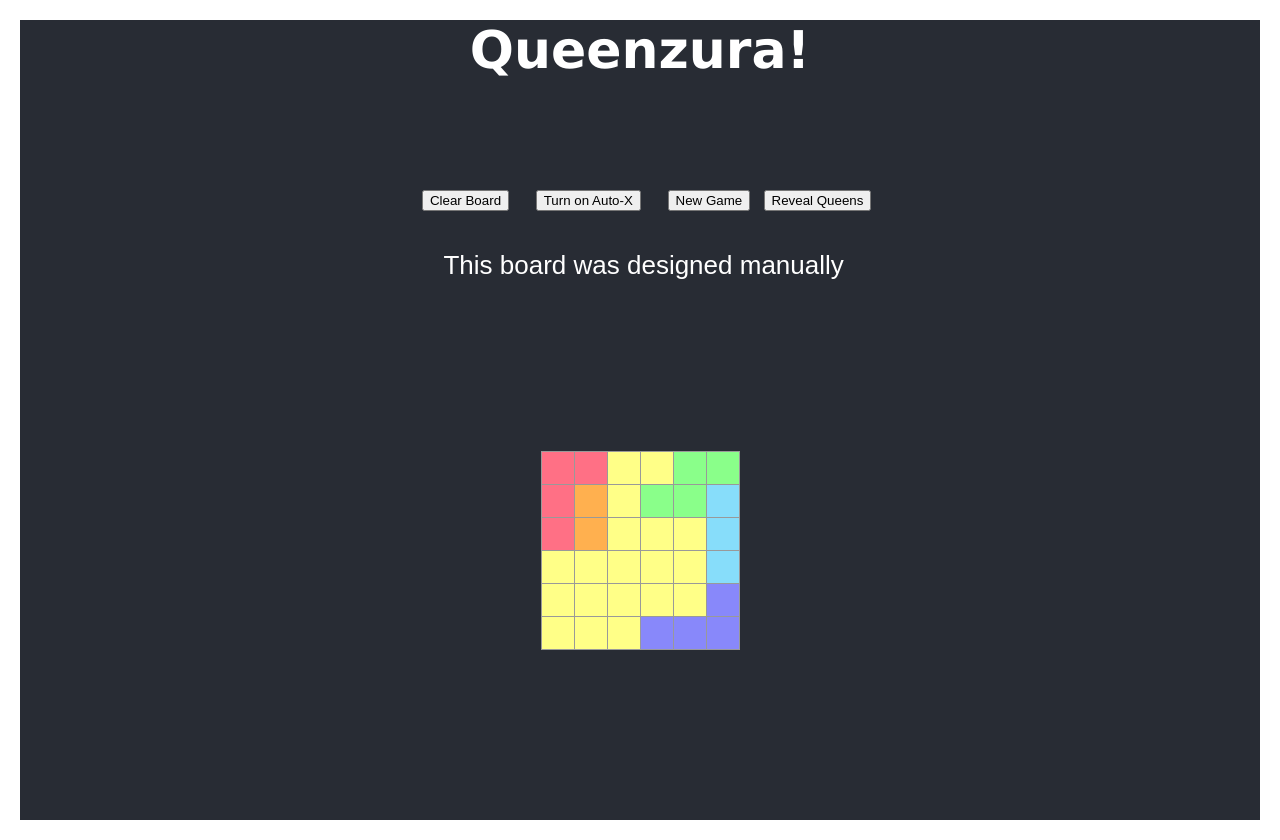
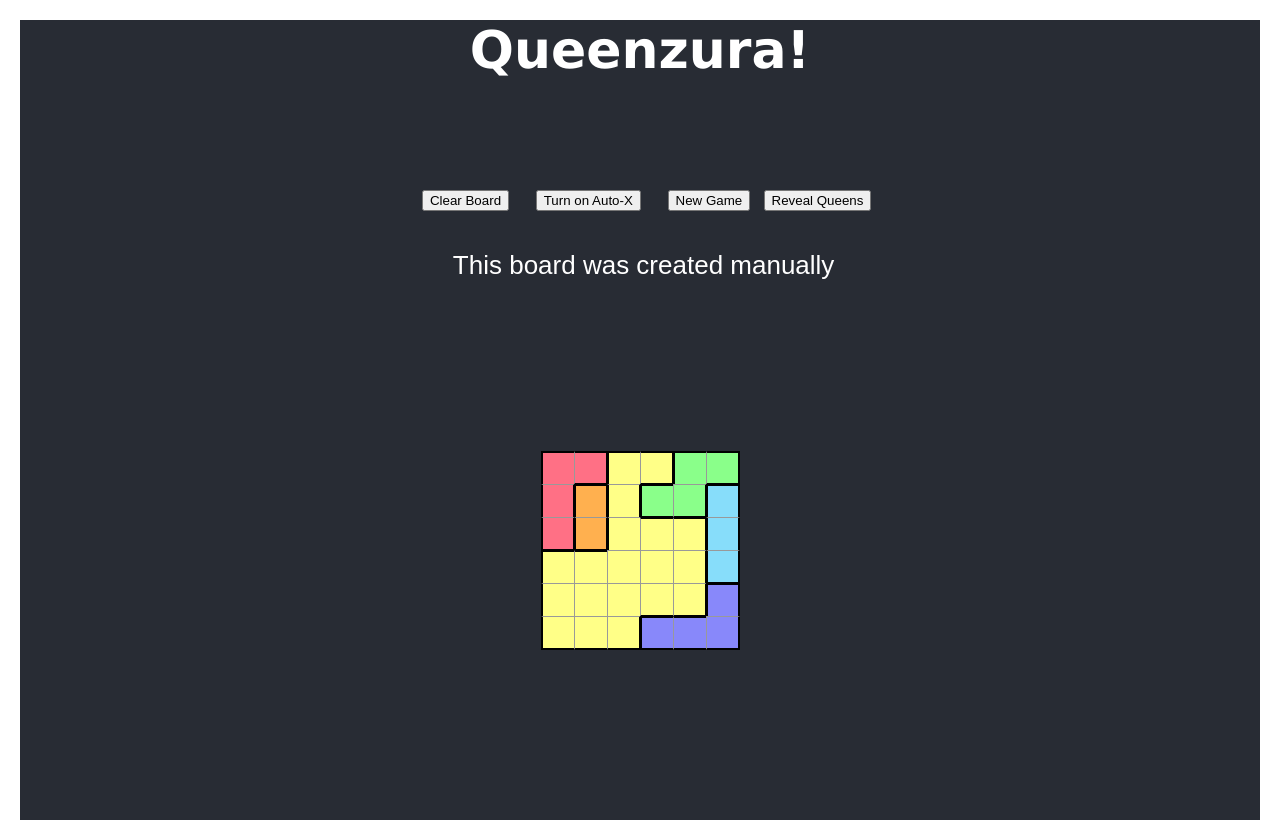
Before and after one commit to BeckyKoz/queenzura, a React (Create React App) app: page / in a window 1280 px wide. Built offline with nearby package versions, Linux system fonts and the light colour scheme.

Commit message:
Add black borders around color regions

```diff
--- a/src/App.js
+++ b/src/App.js
@@ -1,11 +1,28 @@
 import './App.css';
 import { useEffect, useState } from 'react';
 
-function Square({value, region, onSquareClick, idkey}) {
+function Square({value, region, regionTop, regionLeft, regionRight, regionBottom, onSquareClick, idkey}) {
+  let borderClasses = "";
+  // if (region) {
+  //   borderClasses = " borderTop ";
+  if (region !== regionTop) {
+    borderClasses += " borderTop "
+  }
+  if (region !== regionLeft) {
+    borderClasses += " borderLeft "
+  }
+  if (region !== regionRight) {
+    borderClasses += " borderRight "
+  }
+  if (region !== regionBottom) {
+    borderClasses += " borderBottom "
+  }
+
+
   return (
     <button
       key={`id${idkey}`}
-      className={`square region${region}`}
+      className={`square region${region} ${borderClasses}`}
       onClick={onSquareClick}>
         {value}
     </button>
@@ -24,7 +41,7 @@
   const Makers = Object.freeze({
     MADDY: "designed by Maddy",
     AUTO: "automatically generated",
-    MANUAL: "designed manually",
+    MANUAL: "created manually",
   });
 
   const allBoards = [
@@ -371,14 +388,7 @@
   }
 
   function generateBoard() {
-    const len = allBoards.length;
-    const choice = Math.floor(Math.random() * len);
-    setBoardChoice(choice);
-    const newLength = allBoards[choice].regions.length;
-    setRegions(allBoards[choice].regions);
-    setBoardLength(newLength);
-    setSolutionIndexPairs(allBoards[choice].solutionIndexPairs);
-    setSquares(generateEmptyBoard(newLength));
+
   }
 
   function generateRandomIndex(boardLen) {
@@ -565,7 +575,7 @@
     return (
       <button
         className={'clearboard'}
-        onClick={() => setSquares(generateEmptyBoard(boardLength))}>
+        onClick={() => handleClearButton()}>
           Clear Board
       </button>
     )
@@ -602,6 +612,10 @@
     )
   };
 
+  function handleClearButton() {
+    setSquares(generateEmptyBoard(boardLength));
+    setRevealQueensIsOn(false);
+  }
 
   function AutoXButton() {
     return (
@@ -635,6 +649,10 @@
                 key={`${r}+${c}`}
                 value={squares[r][c] === Values.AUTOX ? squares[r][c].toLowerCase() : squares[r][c]}
                 region={regions[r][c]}
+                regionTop={(r > 0) ? regions[r-1][c] : false}
+                regionLeft={(c > 0) ? regions[r][c-1] : false}
+                regionRight={(c < boardLength - 1) ? regions[r][c+1] : false}
+                regionBottom={(r < boardLength - 1) ? regions[r+1][c] : false}
                 onSquareClick={() => handleClick(r, c)}
               />
             ))}
--- a/src/index.css
+++ b/src/index.css
@@ -51,6 +51,8 @@
   /* margin: 1em; */
   margin: auto;
 }
+
+
 
 .buttons {
   margin: 1em;
@@ -147,3 +149,20 @@
 .game-info {
   margin-left: 20px;
 }
+
+.borderTop {
+  border-top: 2.5px black solid;
+}
+
+.borderLeft {
+  border-left: 2.5px black solid;
+
+}
+
+.borderRight {
+  border-right: 2.5px black solid;
+}
+
+.borderBottom {
+  border-bottom: 2.5px black solid;
+}
```
